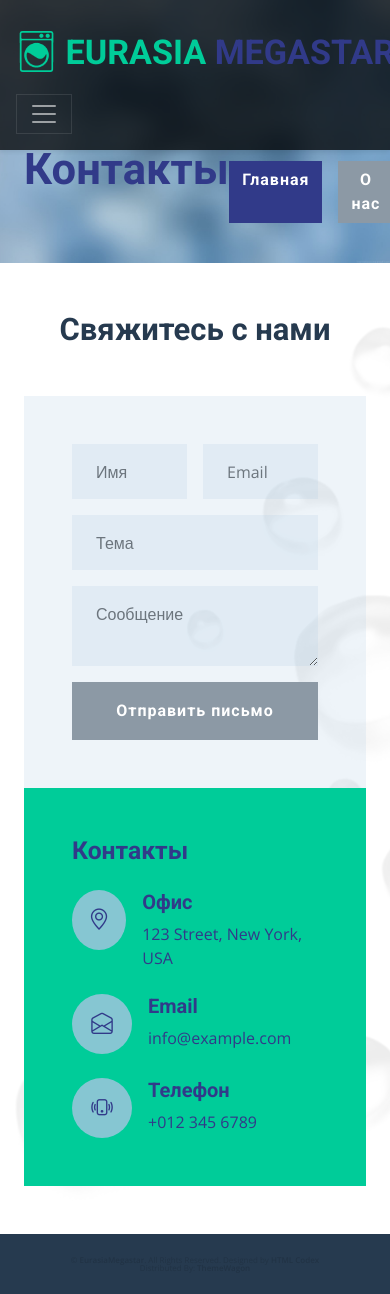
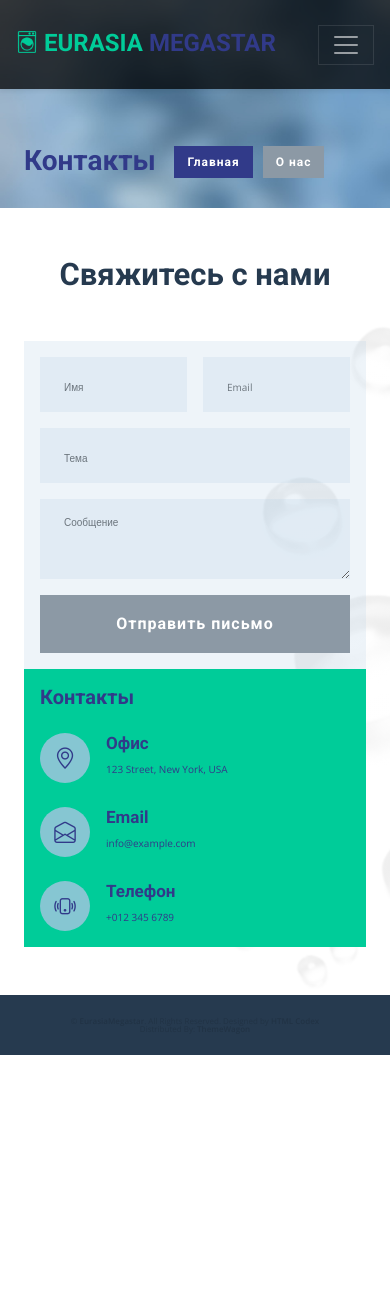
Before and after one commit to polinanechaeva25/euromegastar, a Django app: page /contacts/ in a window 390 px wide. After the commit the page ends 1055 px from the top, so only its background shows below. Run offline with Django 3.2, Linux system fonts and the light colour scheme; some libraries are stand-ins or nearby versions.

Commit message:
first final version of media styles

```diff
--- a/app/mainapp/templates/mainapp/contacts.html
+++ b/app/mainapp/templates/mainapp/contacts.html
@@ -7,7 +7,7 @@
         <div class="container pt-5">
             <div class="row justify-content-start">
                 <div class="start-banner">
-                    <h1 class="display-1 text-white mb-md-4 pt-5">Контакты</h1>
+                    <h1 class="display-1 text-white mb-md-4 pt-5 text-about-main">Контакты</h1>
                     <a href="{% url 'mainapp:index' %}" class="btn btn-primary py-md-3 px-md-5 me-3">Главная</a>
                     <a href="{% url 'mainapp:about' %}"class="btn btn-secondary py-md-3 px-md-5">О нас</a>
                 </div>
@@ -23,7 +23,7 @@
             </div>
             <div class="row g-0">
                 <div class="col-lg-7">
-                    <div class="bg-primary h-100 p-5">
+                    <div class="bg-primary h-100 p-5 padding-less">
                         <form>
                             <div class="row g-3">
                                 <div class="col-6">
@@ -39,39 +39,39 @@
                                     <textarea class="form-control bg-light border-0 px-4 py-3" rows="2" placeholder="Сообщение"></textarea>
                                 </div>
                                 <div class="col-12">
-                                    <button class="btn btn-secondary w-100 py-3" type="submit">Отправить письмо</button>
+                                    <button class="btn btn-secondary w-100 py-3 contact-button" type="submit">Отправить письмо</button>
                                 </div>
                             </div>
                         </form>
                     </div>
                 </div>
                 <div class="col-lg-5">
-                    <div class="bg-secondary h-100 p-5">
-                        <h2 class="text-white mb-4">Контакты</h2>
+                    <div class="bg-secondary h-100 p-5 padding-less">
+                        <h2 class="text-white mb-4 adress-text">Контакты</h2>
                         <div class="d-flex mb-4">
-                            <div class="bg-primary less-trans rounded-circle d-flex align-items-center justify-content-center" style="width: 60px; height: 60px;">
+                            <div class="bg-primary less-trans rounded-circle d-flex align-items-center justify-content-center circle-fix">
                                 <i class="bi bi-geo-alt fs-4 text-white"></i>
                             </div>
-                            <div class="ps-3">
-                                <h5 class="text-white">Офис</h5>
+                            <div class="ps-3 extra-class">
+                                <h5 class="text-white adress-text-less">Офис</h5>
                                 <span class="text-white">123 Street, New York, USA</span>
                             </div>
                         </div>
                         <div class="d-flex mb-4">
-                            <div class="bg-primary less-trans rounded-circle d-flex align-items-center justify-content-center" style="width: 60px; height: 60px;">
+                            <div class="bg-primary less-trans rounded-circle d-flex align-items-center justify-content-center circle-fix">
                                 <i class="bi bi-envelope-open fs-4 text-white"></i>
                             </div>
-                            <div class="ps-3">
-                                <h5 class="text-white">Email</h5>
+                            <div class="ps-3 extra-class">
+                                <h5 class="text-white adress-text-less">Email</h5>
                                 <span class="text-white">info@example.com</span>
                             </div>
                         </div>
                         <div class="d-flex">
-                            <div class="bg-primary less-trans rounded-circle d-flex align-items-center justify-content-center" style="width: 60px; height: 60px;">
+                            <div class="bg-primary less-trans rounded-circle d-flex align-items-center justify-content-center circle-fix">
                                 <i class="bi bi-phone-vibrate fs-4 text-white"></i>
                             </div>
-                            <div class="ps-3">
-                                <h5 class="text-white">Телефон</h5>
+                            <div class="ps-3 extra-class">
+                                <h5 class="text-white adress-text-less">Телефон</h5>
                                 <span class="text-white">+012 345 6789</span>
                             </div>
                         </div>
--- a/app/mainapp/templates/mainapp/docs.html
+++ b/app/mainapp/templates/mainapp/docs.html
@@ -7,7 +7,7 @@
         <div class="container pt-5">
             <div class="row justify-content-start">
                 <div class="start-banner">
-                    <h1 class="display-1 text-white mb-md-4 pt-5">Документы</h1>
+                    <h1 class="display-1 text-white mb-md-4 pt-5 text-about-main docs-size">Документы</h1>
                     <a href="{% url 'mainapp:index' %}" class="btn btn-primary py-md-3 px-md-5 me-3">Главная</a>
                     <a href="{% url 'mainapp:about' %}" class="btn btn-secondary py-md-3 px-md-5">О нас</a>
                 </div>
--- a/app/mainapp/templates/mainapp/include/inc_menu.html
+++ b/app/mainapp/templates/mainapp/include/inc_menu.html
@@ -60,7 +60,7 @@
         <div class="collapse navbar-collapse" id="navbarCollapse">
             <div class="navbar-nav mx-auto py-0">
                 <div class="d-flex align-items-center justify-content-start convert">
-                    <i class="bi bi-envelope fs-1 text-primary me-2"></i>
+                    <i class="bi bi-envelope fs-1 text-primary me-2 color-envelop"></i>
                     <h2 class="mb-0 mail-menu">buyme@erms.ru</h2>
                 </div>
                 <a class="btn btn-square rounded-circle me-2" href="https://www.wildberries.ru/seller/1123159" target="_blank"><img src="{% static 'img/ozon__.svg' %}" class="square-img"></a>
--- a/app/static/css/style.css
+++ b/app/static/css/style.css
@@ -510,6 +542,176 @@ body{
     }
     .descr-size{
         font-size: 14px;
+    }
+    .btn-square{
+        flex: 0 0 30%;
+        text-align: left;
+        margin: 0 !important;
+    }
+    .navbar-nav{
+        flex-direction: row !important;
+        flex-wrap: wrap;
+    }
+    .convert{
+        flex: 0 0 100%;
+    }
+    .text-about-main{
+        font-size: 28px;
+    }
+    .start-banner h1 {
+        flex: 0 0 44% !important;
+    }
+    .start-banner a {
+        margin: 50px 10px 30px 0 !important;
+        font-size: 12px;
+    }
+}
+
+@media (max-width: 425px) and (min-width: 375px){
+    .descr-size{
+        font-size: 12px;
+    }
+        .padding-less{
+        padding: 1rem !important;
+    }
+    ::-webkit-input-placeholder {font-size: 10px;}
+    ::-moz-placeholder          {font-size: 10px;}/* Firefox 19+ */
+    :-moz-placeholder           {font-size: 10px;}/* Firefox 18- */
+    :-ms-input-placeholder      {font-size: 10px;}
+
+    .adress-text{
+        font-size: 20px;
+    }
+    .adress-text-less{
+        font-size: 17px;
+    }
+    .extra-class:last-child{
+        font-size: 10px;
+    }
+}
+
+@media (max-width: 375px) and (min-width: 320px){
+    .descr-size{
+        font-size: 12px;
+    }
+    .name-text{
+        font-size: 18px
+    }
+    .wash-mash {
+        width: 18px;
+        padding: 10px 0 12px;
+    }
+    .navbar-toggler-icon{
+        width: 1em;
+        height: 1em;
+    }
+    .overlay p{
+        font-size: 40px
+    }
+    .marg-zero{
+        margin-bottom: 0.5rem !important;
+    }
+    .square-img {
+        width: 30px;
+    }
+    .docs-size{
+        font-size: 18px;
+    }
+        .padding-less{
+        padding: 1rem !important;
+    }
+    ::-webkit-input-placeholder {font-size: 10px;}
+    ::-moz-placeholder          {font-size: 10px;}/* Firefox 19+ */
+    :-moz-placeholder           {font-size: 10px;}/* Firefox 18- */
+    :-ms-input-placeholder      {font-size: 10px;}
+
+    .adress-text{
+        font-size: 20px;
+    }
+    .adress-text-less{
+        font-size: 17px;
+    }
+    .extra-class:last-child{
+        font-size: 10px;
+    }
+}
+@media (max-width: 320px){
+    .bgvideo{
+        height: 100vh;
+        max-width: fit-content;
+        width: auto;
+    }
+    .descr-size{
+        font-size: 14px;
+    }
+    .btn-square{
+        flex: 0 0 30%;
+        text-align: left;
+        margin: 0 !important;
+    }
+    .navbar-nav{
+        flex-direction: row !important;
+        flex-wrap: wrap;
+    }
+    .convert{
+        flex: 0 0 100%;
+    }
+        .descr-size{
+        font-size: 12px;
+    }
+    .name-text{
+        font-size: 16px
+    }
+    .wash-mash {
+        width: 18px;
+        padding: 10px 0 12px;
+    }
+    .navbar-toggler-icon{
+        width: 0.7em;
+        height: 0.7em;
+        vertical-align: baseline;
+    }
+    .overlay p{
+        font-size: 40px
+    }
+    .marg-zero{
+        margin-bottom: 0.5rem !important;
+    }
+    .square-img {
+        width: 30px;
+    }
+    .text-about-main{
+        font-size: 17px;
+    }
+    .start-banner h1 {
+        flex: 0 0 38% !important;
+    }
+    .start-banner a {
+        margin: 45px 8px 25px 0 !important;
+        font-size: 10px;
+    }
+    .title-size{
+        font-size: 16px;
+    }
+    .contact-button{
+        font-size: 10px;
+    }
+    .padding-less{
+        padding: 1rem !important;
+    }
+    ::-webkit-input-placeholder {font-size: 10px;}
+    ::-moz-placeholder          {font-size: 10px;}/* Firefox 19+ */
+    :-moz-placeholder           {font-size: 10px;}/* Firefox 18- */
+    :-ms-input-placeholder      {font-size: 10px;}
+
+    .adress-text{
+        font-size: 20px;
+    }
+    .adress-text-less{
+        font-size: 17px;
+    }
+    .extra-class:last-child{
+        font-size: 10px;
     }
 }
 .wrapper-page{
```
Also changed, not shown: other parts of app/static/css/style.css (+33 -1 lines), app/mainapp/templates/mainapp/about.html (+4 -4 lines), app/mainapp/templates/mainapp/news.html (+4 -4 lines).
